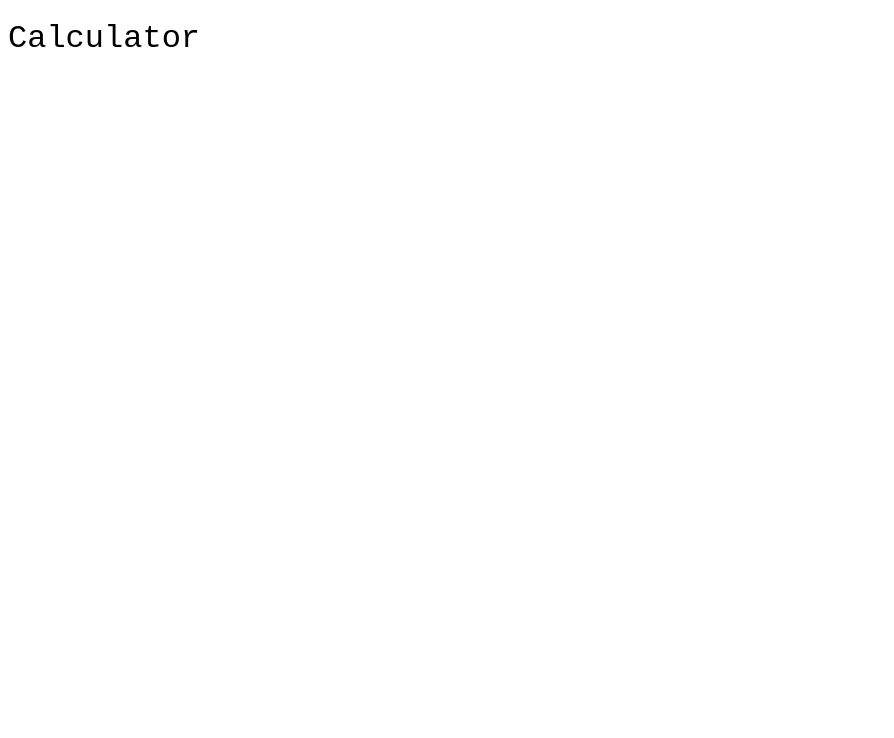
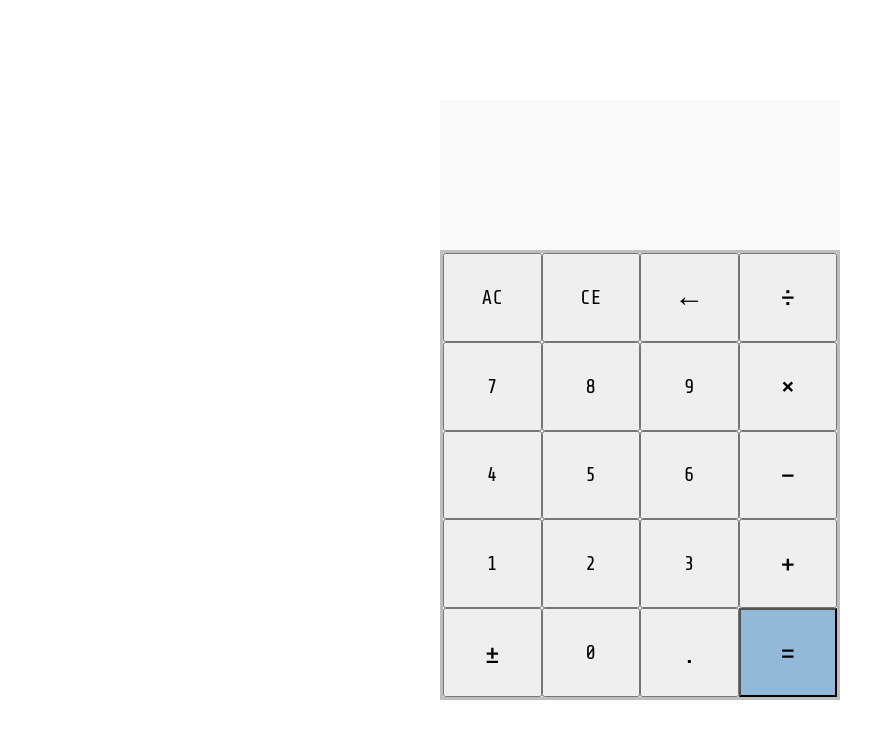
Before and after one commit to bobmeix/calculator, a plain HTML site: page index.html in a window 1280 px wide. Shown: the whole page, without its empty margins (0-894 px from the left). Drawn offline with nearby package versions, Linux system fonts and the light colour scheme; a web font is replaced by a local one.

Commit message:
Create html buttons - in progress

```diff
--- a/index.html
+++ b/index.html
@@ -1,5 +1,6 @@
 <!DOCTYPE html>
 <html lang="en">
+
 <head>
     <meta charset="UTF-8">
     <meta http-equiv="X-UA-Compatible" content="IE=edge">
@@ -8,7 +9,43 @@
     <link href="style.css" rel="stylesheet" type="text/css">
     <script src="script.js" defer></script>
 </head>
+
 <body>
-    <h1>Calculator</h1>
+    <div class="calculator">
+        <div class="display"></div>
+        <div class="buttons">
+            <div class="row">
+                <div class="row-button"><button id="all-clear">AC</button></div>
+                <div class="row-button"><button id="clear-entry">CE</button></div>
+                <div class="row-button"><button id="back">&#8592</button></div>
+                <div class="row-button"><button id="divide">&#247</button></div>
+            </div>
+            <div class="row">
+                <div class="row-button"><button id="">7</button></div>
+                <div class="row-button"><button id="">8</button></div>
+                <div class="row-button"><button id="">9</button></div>
+                <div class="row-button"><button id="multiply">&#x00D7</button></div>
+            </div>
+            <div class="row">
+                <div class="row-button"><button id="">4</button></div>
+                <div class="row-button"><button id="">5</button></div>
+                <div class="row-button"><button id="">6</button></div>
+                <div class="row-button"><button id="subtract">&#x2212</button></div>
+            </div>
+            <div class="row">
+                <div class="row-button"><button id="">1</button></div>
+                <div class="row-button"><button id="">2</button></div>
+                <div class="row-button"><button id="">3</button></div>
+                <div class="row-button"><button id="add">&#43</button></div>
+            </div>
+            <div class="row">
+                <div class="row-button"><button id="plus-minus">&#177</button></div>
+                <div class="row-button"><button id="">0</button></div>
+                <div class="row-button"><button id="decimal">.</button></div>
+                <div class="row-button"><button id="equal">=</button></div>
+            </div>
+        </div>
+    </div>
 </body>
+
 </html>
--- a/style.css
+++ b/style.css
@@ -2,8 +2,109 @@
 
 * {box-sizing: border-box;}
 
-h1 {
-    font-family: 'Syne Mono', monospace;
-    font-weight: 100;
-    margin: 20px 0;
+body {
+    display: flex;
+    flex-direction: column;
+    justify-content: center;
+    align-items: center;
+    height: 100vh;
+    margin: 0;
+    padding: 0;
 }
+
+button {
+    width: 100%;
+    height: 100%;
+    font-family: 'Share Tech Mono', monospace;
+    font-size: 20px;
+}
+
+.calculator {
+    width: 400px;
+    height: 600px;
+    background-color: rgb(250, 250, 250);
+}
+
+.display {
+    width: 100%;
+    height: 25%;
+}
+
+.buttons {
+    width: 100%;
+    height: 75%;
+    border: 3px solid rgb(190, 190, 190);
+}
+
+.row {
+    display: flex;
+    width: 100%;
+    height: 20%;
+    background-color: rgb(242, 242, 242);
+    /* border: 1px solid rgb(190, 190, 190); */
+}
+
+.row-button {
+    width: 25%;
+    height: 100%;
+    /* border: 1px solid rgb(190, 190, 190); */
+}
+
+#divide,
+#multiply,
+#subtract,
+#add,
+#back,
+#plus-minus,
+#decimal {
+    font-size: 30px;
+}
+
+#divide:hover,
+#multiply:hover,
+#subtract:hover,
+#add:hover,
+#back:hover,
+#plus-minus:hover,
+#decimal:hover {
+    font-size: 36px;
+    background-color: rgb(201, 201, 201);
+}
+
+#all-clear:hover,
+#clear-entry:hover {
+    font-size: 24px;
+    background-color: rgb(201, 201, 201);
+}
+
+#divide:active,
+#multiply:active,
+#subtract:active,
+#add:active,
+#back:active,
+#plus-minus:active,
+#decimal:active {
+    font-size: 40px;
+    background-color: rgb(180, 180, 180);
+}
+
+#all-clear:active,
+#clear-entry:active {
+    font-size: 26px;
+    background-color: rgb(180, 180, 180);
+}
+
+#equal {
+    font-size: 30px;
+    background-color: rgb(146, 185, 216);
+}
+
+#equal:hover {
+    font-size: 36px;
+    background-color: rgb(73, 142, 196);
+}
+
+#equal:active {
+    font-size: 40px;
+    background-color: rgb(0, 99, 177);
+}
```
